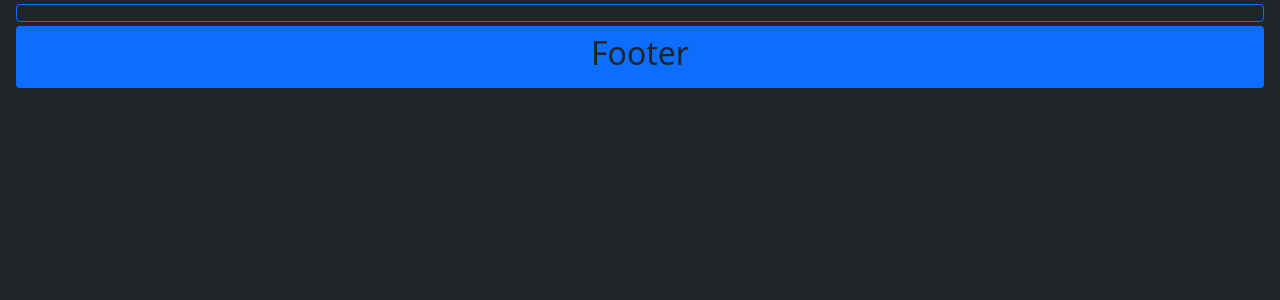
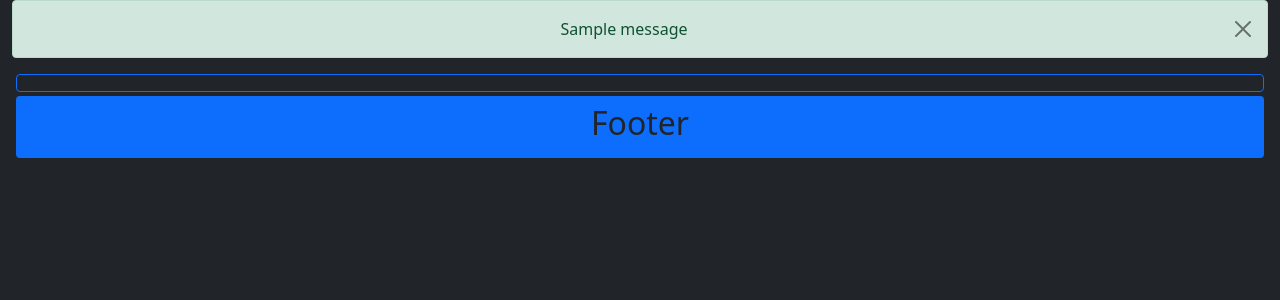
Before and after one commit to Miyamura-J/flasksite, a Flask app: page / in a window 1280 px wide. Shown: the part 168-468 px from the top of the page. Run offline with Flask 2, Linux system fonts and the light colour scheme; one stand-in notice (Sample message) is shown.

Commit message:
Addes the flashing code to base

```diff
--- a/files/templates/base.html
+++ b/files/templates/base.html
@@ -31,6 +31,25 @@
         </div>
       </header>
 
+      {% with messages = get_flashed_messages(with_categories=true) %}
+      {% if messages %}
+        {% for category,message in messages %}
+          {% if category=="error" %}
+            <div class="alert alert-danger alert-dismissible fade show" role="alert">
+              {{message}}
+              <button type="button" class="btn-close" data-bs-dismiss="alert" aria-label="Close"></button>
+            </div>
+          {% elif category=="success"%}
+            <div class="alert alert-success alert-dismissible fade show" role="alert">
+              {{message}}
+              <button type="button" class="btn-close" data-bs-dismiss="alert" aria-label="Close"></button>
+            </div>
+          {% endif %}
+
+        {% endfor %}
+      {% endif %}
+      {% endwith %}
+
       <section class=" m-1 p-2 border border-primary rounded">
         {% block content %}
 
```
